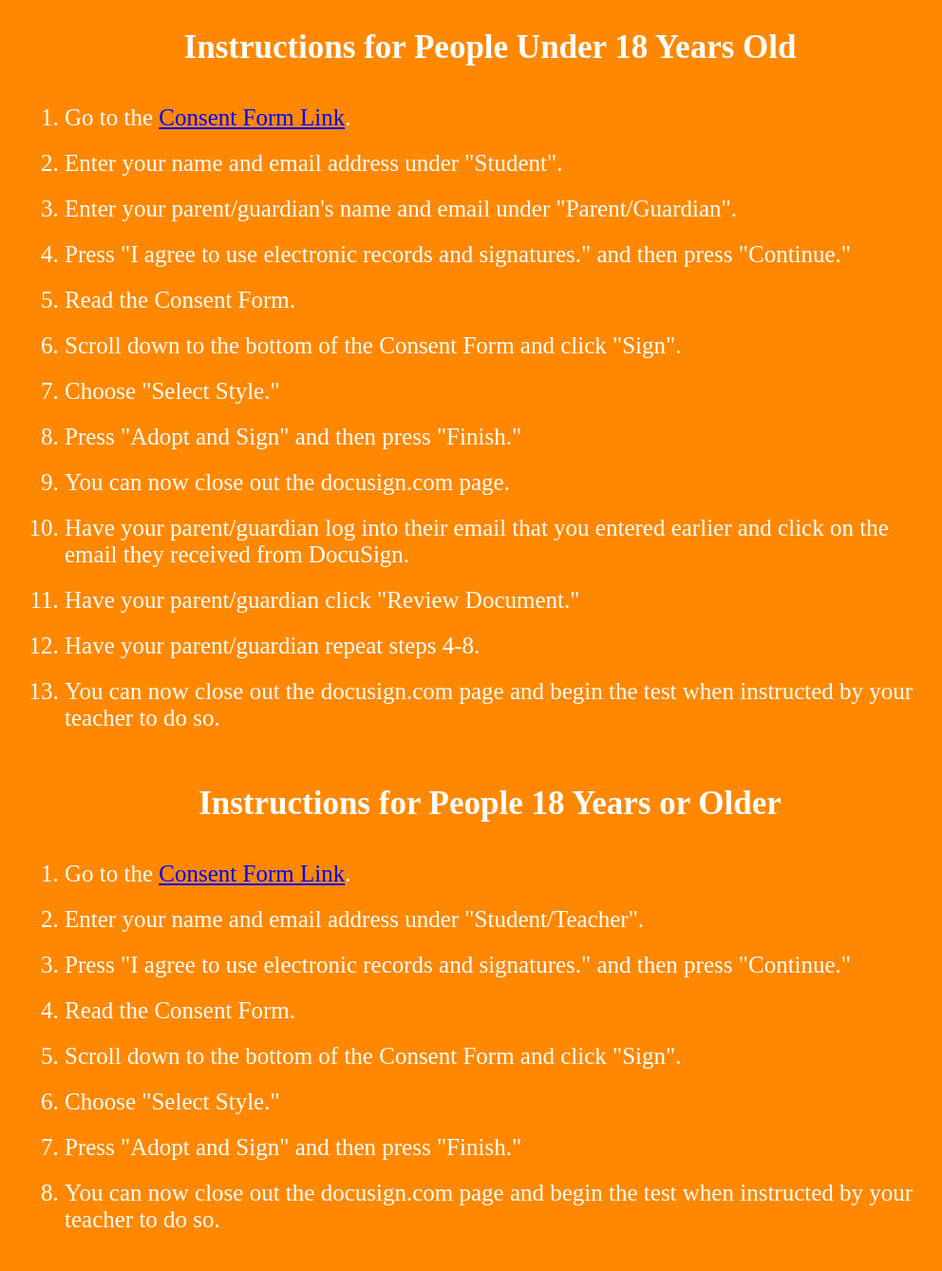
After one commit to CyrusKell/KeystrokeDynamics, a Django app: template templates/pages/consentinstructions.html in a window 1280 px wide. The commit adds this page. Shown: the whole page at 95% size, without its empty margins (124-1116 px from the left). Run offline with Django 3.2, Linux system fonts and the light colour scheme; the template is opened without the code that fills it, so the values that code supplies are empty.

Commit message:
Clarified instructions

```diff
--- a/pages/urls.py
+++ b/pages/urls.py
@@ -18,5 +18,6 @@ urlpatterns = [
     path('selftest4', views.selftest4, name='selftest4'),
     path('selftest5', views.selftest5, name='selftest5'),
     path('selftest6', views.selftest6, name='selftest6'),
-    path('completed', views.completed, name='completed')
+    path('completed', views.completed, name='completed'),
+    path('consentinstructions', views.consentinstructions, name='consentinstructions')
 ]
--- a/pages/views.py
+++ b/pages/views.py
@@ -544,3 +544,6 @@ def selftest6(request):
 
 def completed(request):
     return render(request, 'pages/completed.html')
+
+def consentinstructions(request):
+    return render(request, 'pages/consentinstructions.html')
--- /dev/null
+++ b/templates/pages/consentinstructions.html
@@ -0,0 +1,67 @@
+{% load static %}
+<!DOCTYPE html>
+<html lang="en">
+
+<head>
+  <meta charset="UTF-8">
+  <meta name="viewport" content="width=device-width, initial-scale=1.0">
+  <link href="https://fonts.googleapis.com/css2?family=Sora:wght@477&display=swap" rel="stylesheet" />
+  <link rel="stylesheet" href="{% static 'main.css' %}" />
+  <style>
+    .instructions-text {
+      font-size: 25px;
+      text-align: left;
+    }
+    .instructions-text li {
+      margin-top: 20px;
+    }
+      #instructions-container {
+        height: 100%;
+      }
+      #user {
+        height: 100%
+      }
+  </style>
+  <title>Consent Form Instructions | Keystroke Dynamics</title>
+</head>
+
+<body>
+  <section id="user">
+    <div class="container">
+      <div id="instructions-container">
+        <h1>Instructions for People Under 18 Years Old</h1>
+        <ol class="instructions-text">
+          <li>Go to the <a href="https://na4.docusign.net/Member/PowerFormSigning.aspx?PowerFormId=d90bb626-0f33-462a-9ec9-e1eb7bec03a1&env=na4&acct=42f07939-6841-481e-b8ce-a26d10852ce7&v=2" target="_blank">Consent Form Link</a>.</li>
+          <li>Enter your name and email address under "Student".</li>
+          <li>Enter your parent/guardian's name and email under "Parent/Guardian".</li>
+          <li>Press "I agree to use electronic records and signatures." and then press "Continue."</li>
+          <li>Read the Consent Form.</li>
+          <li>Scroll down to the bottom of the Consent Form and click "Sign".</li>
+          <li>Choose "Select Style."</li>
+          <li>Press "Adopt and Sign" and then press "Finish."</li>
+          <li>You can now close out the docusign.com page.</li>
+          <li>Have your parent/guardian log into their email that you entered earlier and click on the email they received from DocuSign.</li>
+          <li>Have your parent/guardian click "Review Document."</li>
+          <li>Have your parent/guardian repeat steps 4-8.</li>
+          <li>You can now close out the docusign.com page and begin the test when instructed by your teacher to do so.</li>
+        </ol>
+        <br>
+        <br>
+        <h1>Instructions for People 18 Years or Older</h1>
+        <ol class="instructions-text">
+          <li>Go to the <a href="https://na4.docusign.net/Member/PowerFormSigning.aspx?PowerFormId=07409c70-3f75-42d1-860c-32bbfaf1ed61&env=na4&acct=42f07939-6841-481e-b8ce-a26d10852ce7&v=2" target="_blank">Consent Form Link</a>.</li>
+          <li>Enter your name and email address under "Student/Teacher".</li>
+          <li>Press "I agree to use electronic records and signatures." and then press "Continue."</li>
+          <li>Read the Consent Form.</li>
+          <li>Scroll down to the bottom of the Consent Form and click "Sign".</li>
+          <li>Choose "Select Style."</li>
+          <li>Press "Adopt and Sign" and then press "Finish."</li>
+          <li>You can now close out the docusign.com page and begin the test when instructed by your teacher to do so.</li>
+        </ol>
+      </div>
+    </div>
+  </section>
+  <script src="{% static 'app.js' %}"></script>
+</body>
+
+</html>
```
Also changed, not shown: templates/pages/instructions.html (+5 -4 lines).
